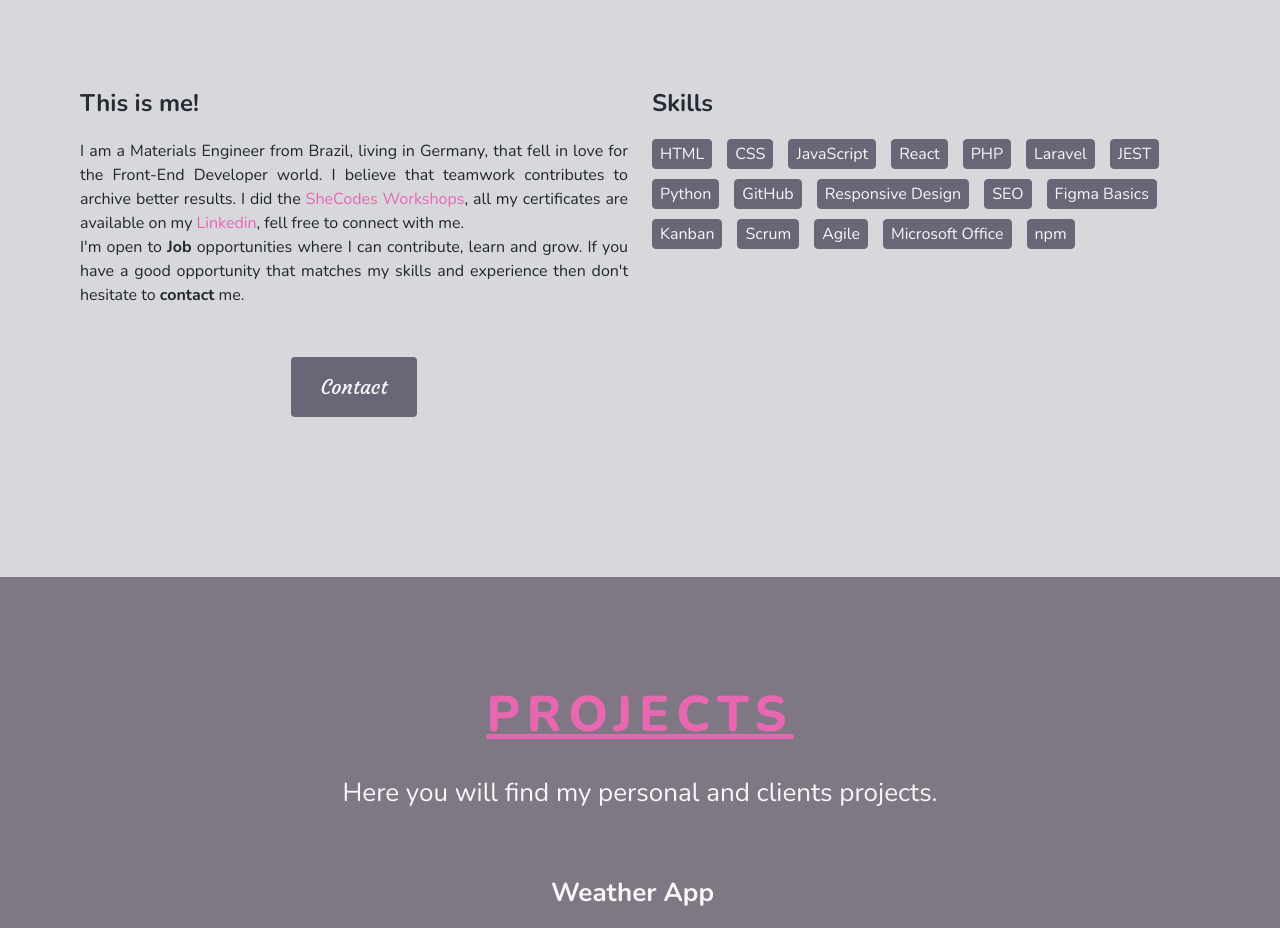
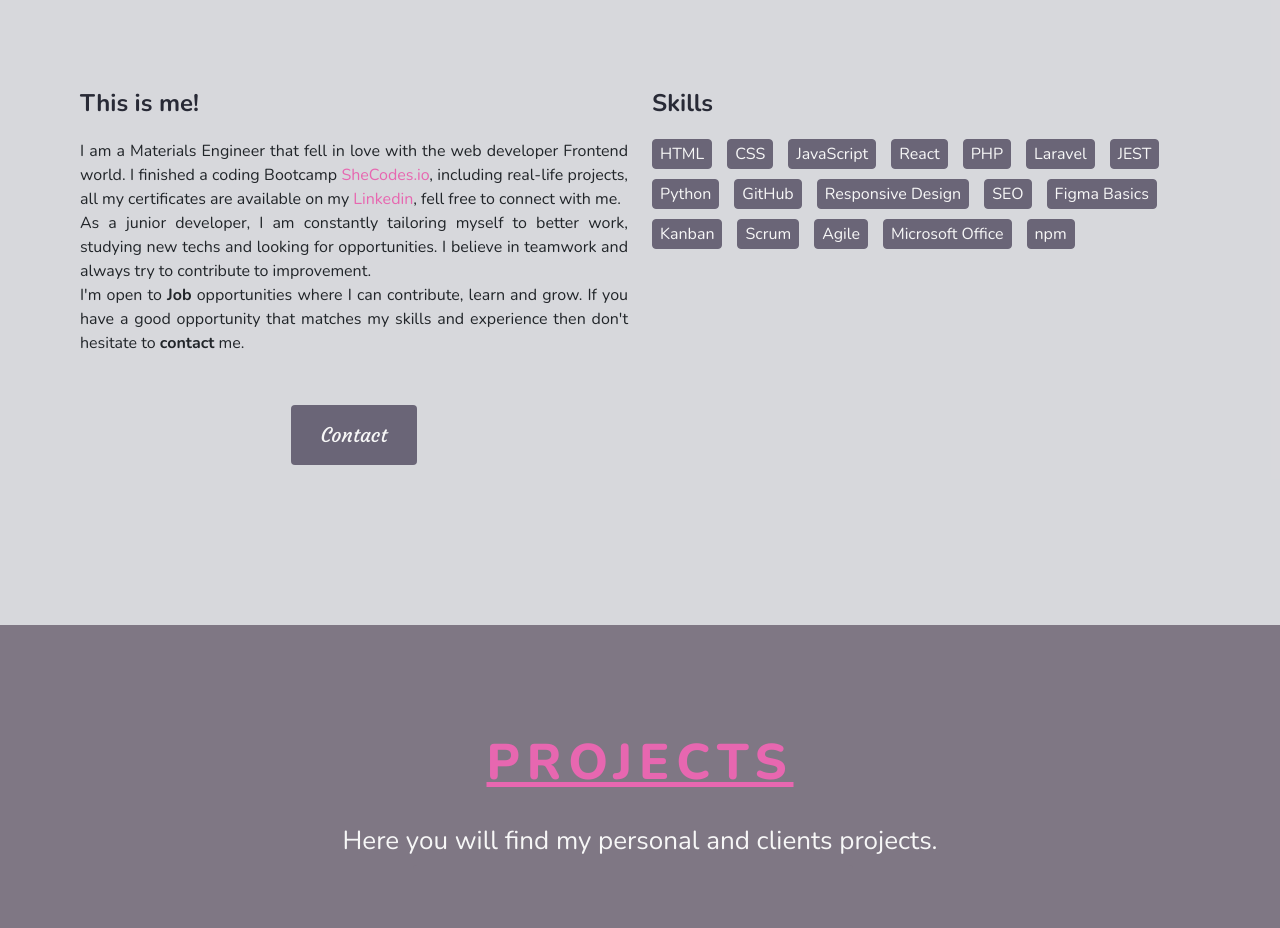
Before and after one commit to keciasantos/keciakaroline-portfolio, a React (Create React App) app: page / in a window 1280 px wide. Shown: the part 1300-2228 px from the top of the page. Built offline with nearby package versions, Linux system fonts and the light colour scheme.

Commit message:
update about me

```diff
--- a/src/components/About.js
+++ b/src/components/About.js
@@ -18,17 +18,17 @@ export default function About() {
 								<strong>This is me!</strong>
 							</h3>
 							<p>
-								I am a Materials Engineer from Brazil, living in Germany, that
-								fell in love for the Front-End Developer world. I believe that
-								teamwork contributes to archive better results. I did the{" "}
+								I am a Materials Engineer that fell in love with the web
+								developer Frontend world. I finished a coding Bootcamp{" "}
 								<a
 									href="https://www.shecodes.io/"
 									target="_blank"
 									rel="noopener noreferrer"
 								>
-									SheCodes Workshops
+									SheCodes.io
 								</a>
-								, all my certificates are available on my{" "}
+								, including real-life projects, all my certificates are
+								available on my{" "}
 								<a
 									href="https://www.linkedin.com/in/keciasantos/"
 									target="_blank"
@@ -37,6 +37,11 @@ export default function About() {
 									Linkedin
 								</a>
 								, fell free to connect with me.
+							</p>
+							<p>
+								As a junior developer, I am constantly tailoring myself to
+								better work, studying new techs and looking for opportunities. I
+								believe in teamwork and always try to contribute to improvement.
 							</p>
 							<p>
 								I'm open to <strong>Job</strong> opportunities where I can
```
